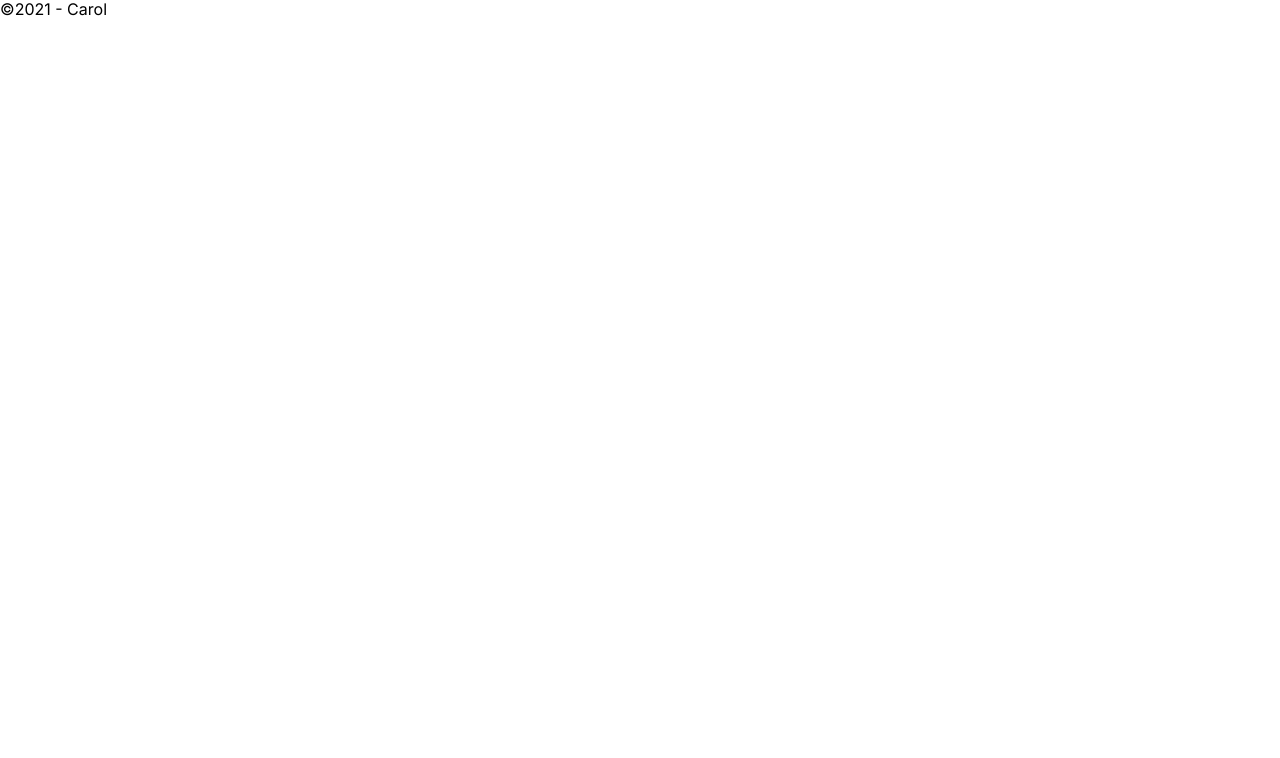
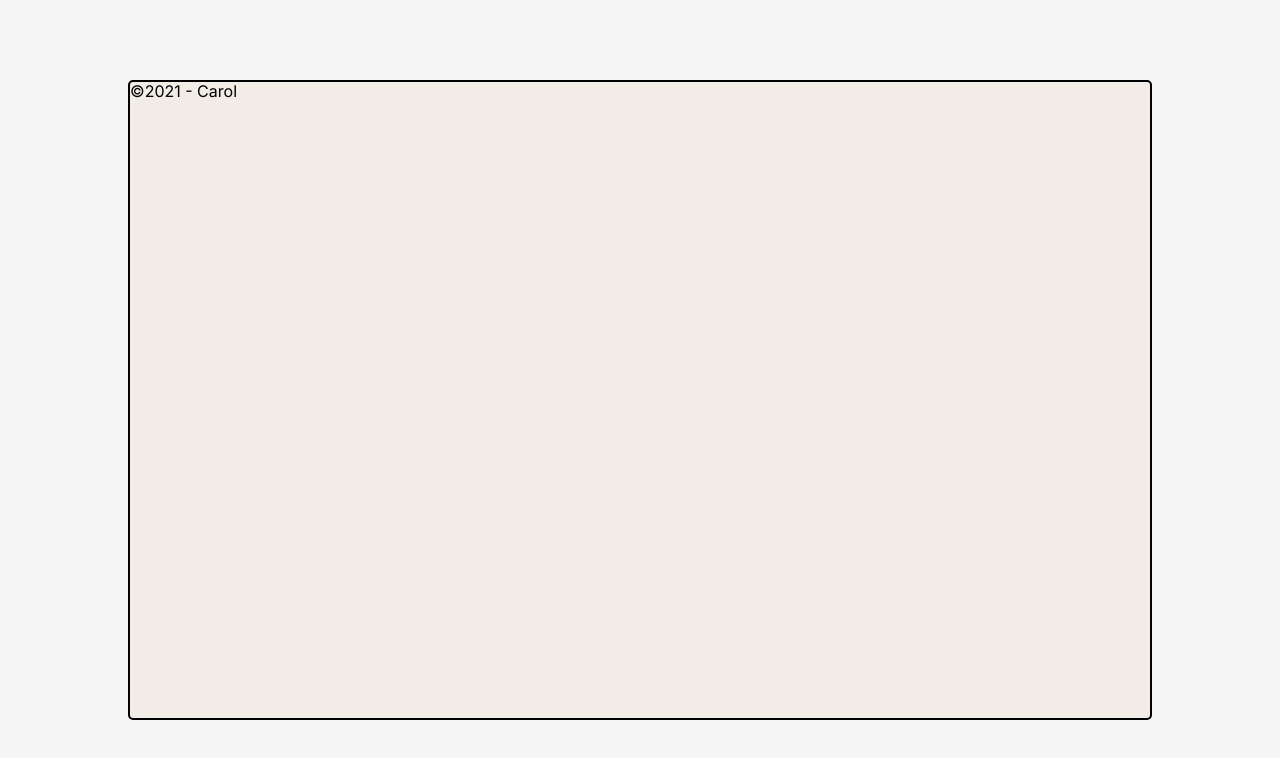
Before and after one commit to carolandrade1/SuperHero, a Next.js app: page / in a window 1280 px wide. Shown: the top 758 px of the page. Built offline with nearby package versions, Linux system fonts and the light colour scheme.

Commit message:
refactor(globalstyle): alterando estilo body e html

```diff
--- a/src/theme/GlobalStyles.js
+++ b/src/theme/GlobalStyles.js
@@ -4,6 +4,7 @@ import { normalize } from 'styled-normalize';
 const GlobalStyle = createGlobalStyle`
   * {
     box-sizing: border-box;
+    font-size: 16px;
   };
 
   ${normalize}
@@ -15,16 +16,22 @@ const GlobalStyle = createGlobalStyle`
   }
 
   html {
+    display: grid;
+    place-items: center;
     scroll-behavior: smooth;
+    height: 100vh;
+    width: 100%;
+    background-color: #F5F5F5;
   }
 
-  html, body {
-    display: flex;
-    min-height: 100vh;
-    width: 100%;
-    margin: 0;
+  body {
+    width: 80%;
+    height: 80%;
     padding: 0;
     font-family: 'Inter', sans-serif;
+    background-color: #F2ECE7;
+    border: 2px solid #000000;
+    border-radius: 5px;
   }
 
   ul, li {
```
